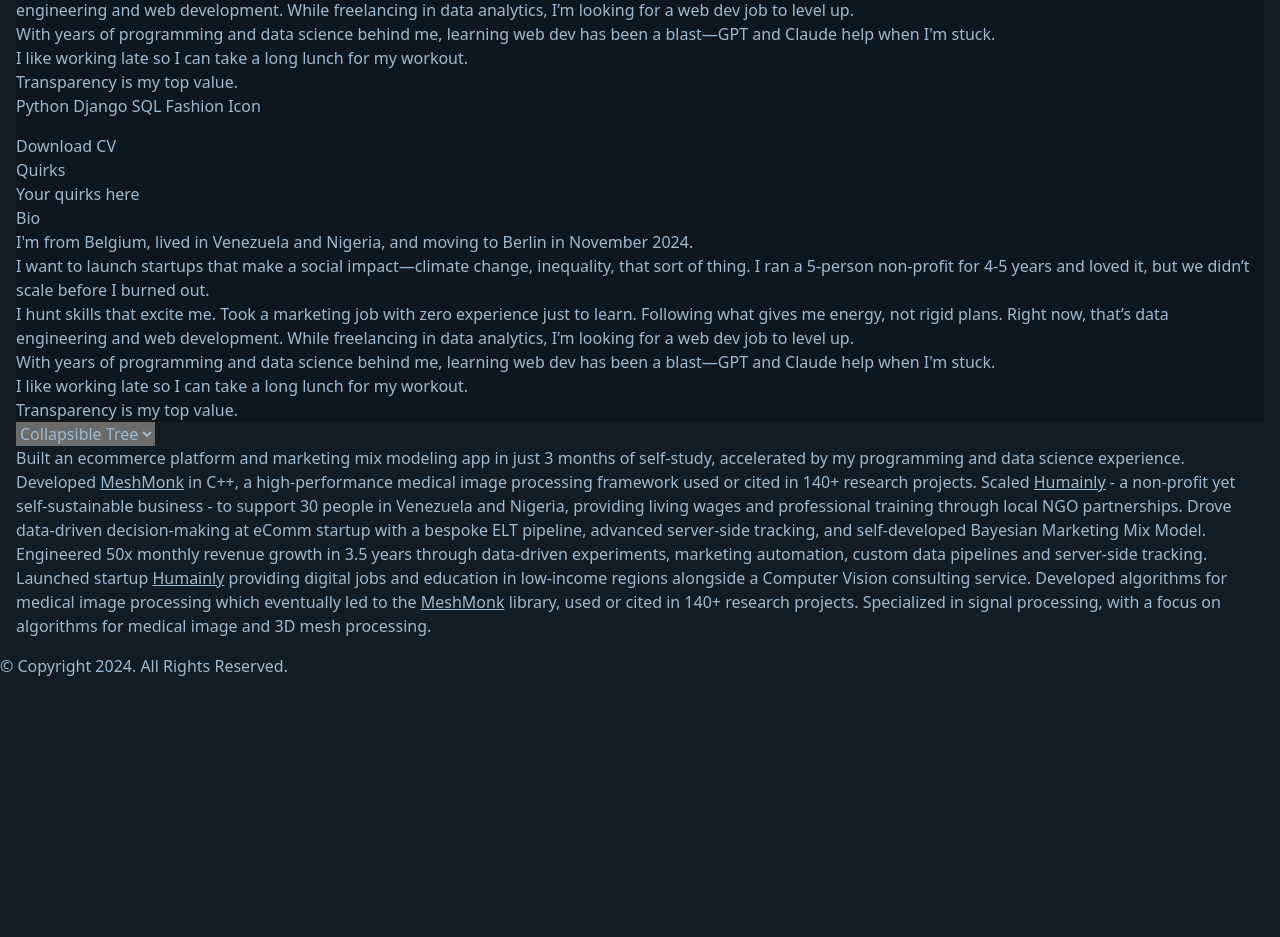
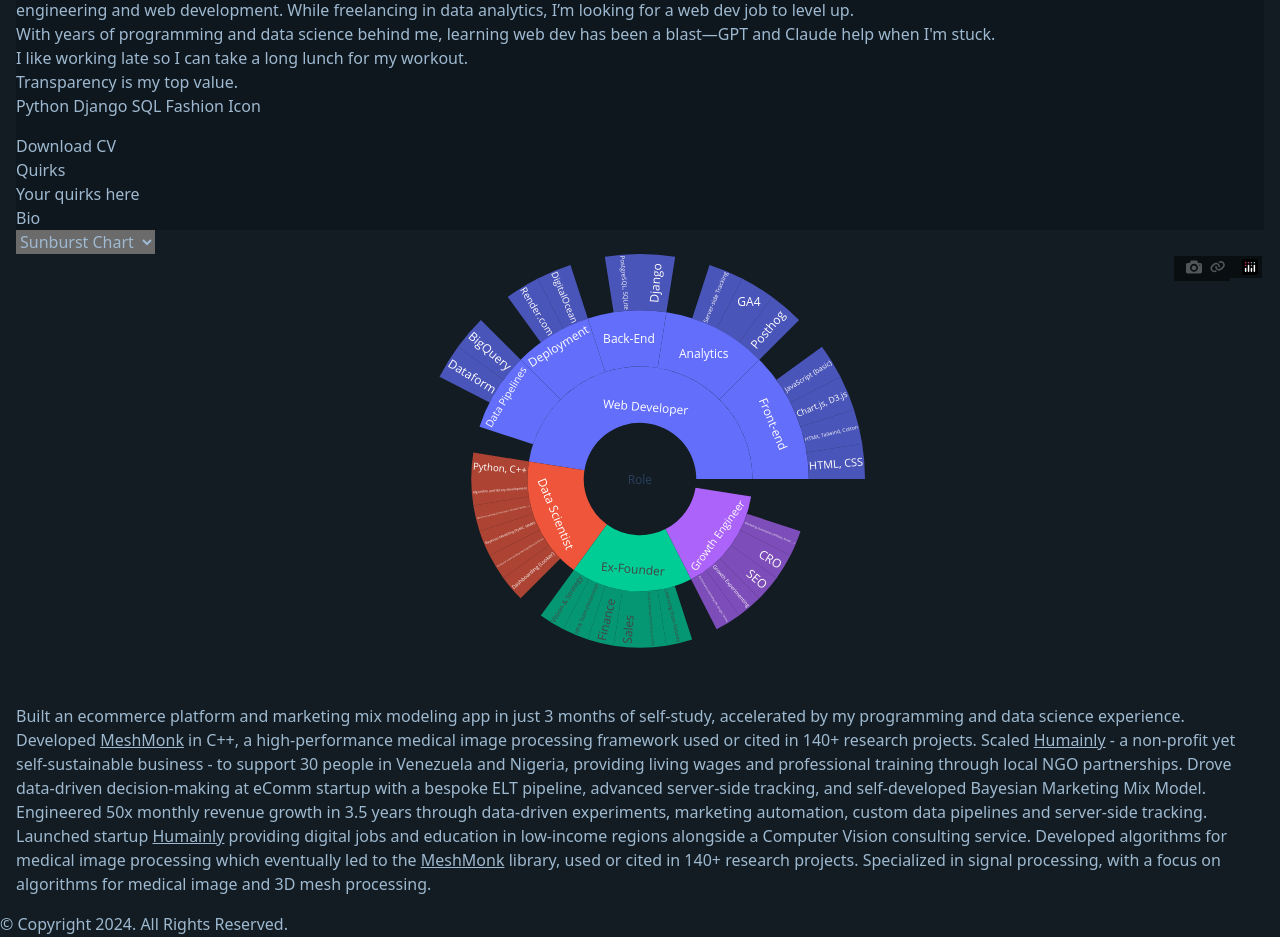
Before and after one commit to jsnyde0/resume, a Django app: page /resume/ in a window 1280 px wide. Shown: the part 981-1918 px from the top of the page. Before the commit the page ends 1657 px from the top, so only its background shows below. Run offline with Django 5.2, Linux system fonts and the light colour scheme; some libraries are stand-ins or nearby versions.

Commit message:
set sunburst chart as default and added tooltip

```diff
--- a/templates/resume.html
+++ b/templates/resume.html
@@ -78,17 +78,7 @@
         <div class="card bg-base-200 shadow-xl w-full">
           <div class="card-body">
             <h2 class="card-title">Bio</h2>
-            <p>I'm from Belgium, lived in Venezuela and Nigeria, and moving to Berlin in November 2024.</p>
 
-            <p>I want to launch startups that make a social impact—climate change, inequality, that sort of thing. I ran a 5-person non-profit for 4-5 years and loved it, but we didn’t scale before I burned out.</p>
-
-            <p>I hunt skills that excite me. Took a marketing job with zero experience just to learn. Following what gives me energy, not rigid plans. Right now, that’s data engineering and web development. While freelancing in data analytics, I’m looking for a web dev job to level up.</p>
-
-            <p>With years of programming and data science behind me, learning web dev has been a blast—GPT and Claude help when I'm stuck.</p>
-
-            <p>I like working late so I can take a long lunch for my workout.</p>
-
-            <p>Transparency is my top value.</p>
           </div>
         </div>
         <!-- Add more single-column cards as needed -->
@@ -102,18 +92,20 @@
             class="text-2xl font-semibold"
         >
           <div class="mb-4">
+            <div class="tooltip tooltip-right" data-tip="Two visualizations just for fun: D3.js vs Plotly.">
             <select id="skillsVisualizationSelector" class="select select-bordered w-full max-w-xs">
+              <option value="sunburst">Sunburst Chart</option>
               <option value="tree">Collapsible Tree</option>
-              <option value="sunburst">Sunburst Chart</option>
             </select>
           </div>
-
-          <div id="treeVisualization">
-            <c-collapsible-tree :tree_data="skills_data"></c-collapsible-tree>
           </div>
 
-          <div id="sunburstVisualization" style="display: none;">
-              {{ sunburst_plot|safe }}
+          <div id="sunburstVisualization">
+            {{ sunburst_plot|safe }}
+          </div>
+
+          <div id="treeVisualization" style="display: none;">
+            <c-collapsible-tree :tree_data="skills_data"></c-collapsible-tree>
           </div>
 
           <script>
@@ -121,12 +113,12 @@
                   var treeViz = document.getElementById('treeVisualization');
                   var sunburstViz = document.getElementById('sunburstVisualization');
 
-                  if (this.value === 'tree') {
+                  if (this.value === 'sunburst') {
+                      treeViz.style.display = 'none';
+                      sunburstViz.style.display = 'block';
+                  } else {
                       treeViz.style.display = 'block';
                       sunburstViz.style.display = 'none';
-                  } else {
-                      treeViz.style.display = 'none';
-                      sunburstViz.style.display = 'block';
                   }
               });
           </script>
```
Also changed, not shown: static/css/style.css (+17 -0 lines).
